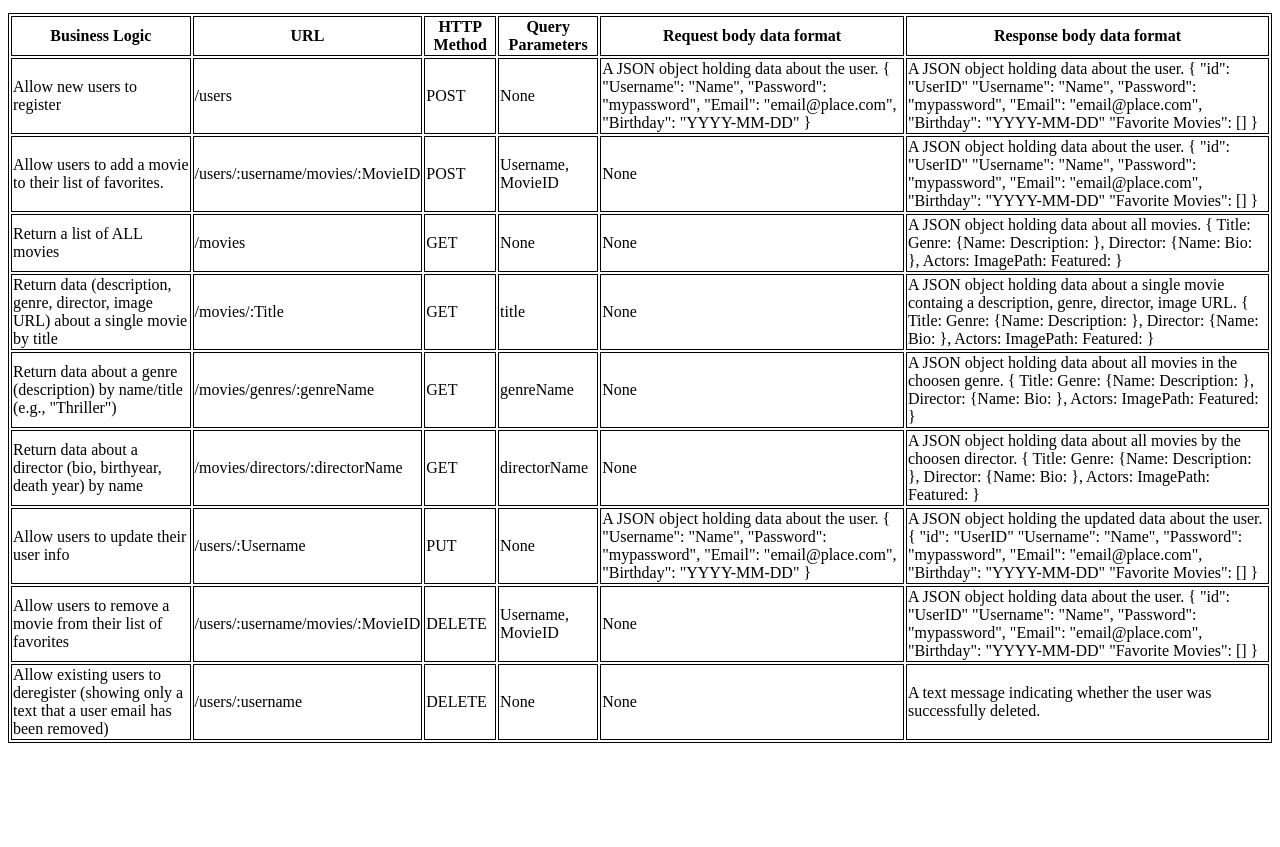
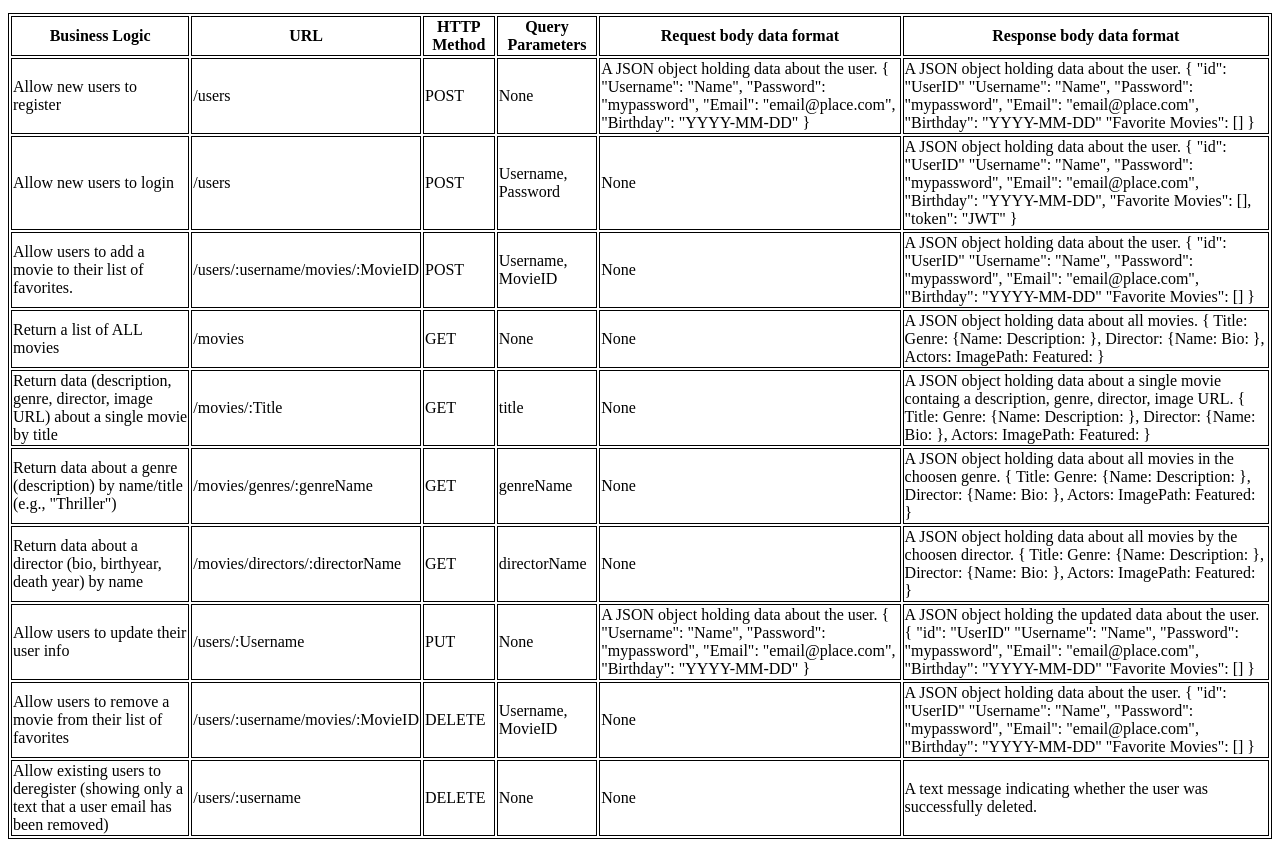
Before and after one commit to Carbon-42/hifi_movie_api, a website: page public/documentation.html in a window 1280 px wide. Shown: the part 101-948 px from the top of the page. Before the commit the page ends 852 px from the top, so only its background shows below. Drawn offline with Linux system fonts and the light colour scheme.

Commit message:
update README and documentation

```diff
--- a/public/documentation.html
+++ b/public/documentation.html
@@ -39,6 +39,24 @@
 						"Email": "email@place.com",
 						"Birthday": "YYYY-MM-DD"
 						"Favorite Movies": []
+						}
+				</td>
+			</tr>
+			<tr>
+				<td>Allow new users to login</td>
+				<td>/users</td>
+				<td>POST</td>
+				<td>Username, Password</td>
+				<td>None</td>
+				<td>A JSON object holding data about the user.
+					{
+						"id": "UserID"
+						"Username": "Name",
+						"Password": "mypassword",
+						"Email": "email@place.com",
+						"Birthday": "YYYY-MM-DD",
+						"Favorite Movies": [],
+						"token": "JWT"
 						}
 				</td>
 			</tr>
```
Also changed, not shown: log.txt (+7 -0 lines), README.md.
